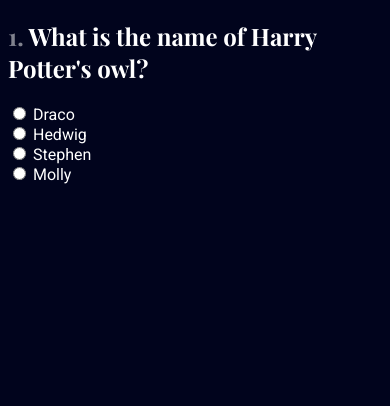
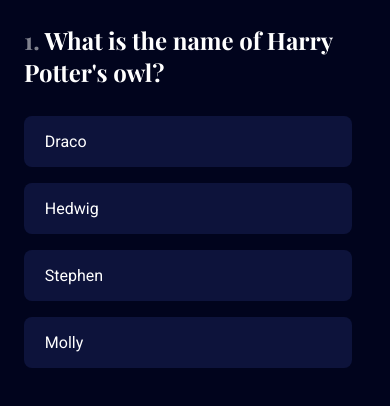
Before and after one commit to arishojaei/hp-quiz, a Vue app: page / in a window 390 px wide. Shown: the top 406 px of the page. Built offline with nearby package versions, Linux system fonts and the light colour scheme.

Commit message:
fix: options style and responsive issue

```diff
--- /dev/null
+++ b/src/assets/scss/components/_options.scss
@@ -0,0 +1,41 @@
+.options {
+  display: flex;
+  flex-wrap: wrap;
+  width: 600px;
+  max-width: 96%;
+
+  ._option {
+    width: calc((100% / 2) - 1rem);
+    margin: .5rem;
+
+    input {
+      display: none;
+
+      &:checked + label {
+        background: $primary-color;
+      }
+    }
+
+    label {
+      background: rgba($primary-color, .2);
+      padding: 1rem 1.3rem;
+      display: flex;
+      border-radius: $radius;
+      cursor: pointer;
+      transition: all 250ms;
+
+      &:hover {
+        background: rgba($primary-color, .4);
+      }
+    }
+  }
+
+  @include down-768 {
+    flex-direction: column;
+
+    ._option {
+      width: 100%;
+      margin: .5rem 0;
+    }
+  }
+}
--- a/src/assets/scss/style.scss
+++ b/src/assets/scss/style.scss
@@ -8,6 +8,7 @@
   color: #fff;
   background: rgb(1, 4, 29);
   font-family: 'Roboto', sans-serif;
+  margin: 1.5rem;
 
   @include up-992 {
     margin: 5rem;
@@ -40,4 +41,5 @@
 }
 
 // Components
-@import './components/result'
+@import './components/options';
+@import './components/result';
--- a/src/components/Steps.vue
+++ b/src/components/Steps.vue
@@ -46,13 +46,13 @@
      */
     handleRecievdAnswers (payload) {
       this.answers.push(payload)
-      if (this.currentStep < (this.questions.length - 1)) {
-        setTimeout(() => {
+      setTimeout(() => {
+        if (this.currentStep < (this.questions.length - 1)) {
           this.currentStep++
-        }, 500)
-      } else {
-        this.$emit('finish', this.answers)
-      }
+        } else {
+          this.$emit('finish', this.answers)
+        }
+      }, 900)
     }
   }
 }
```
